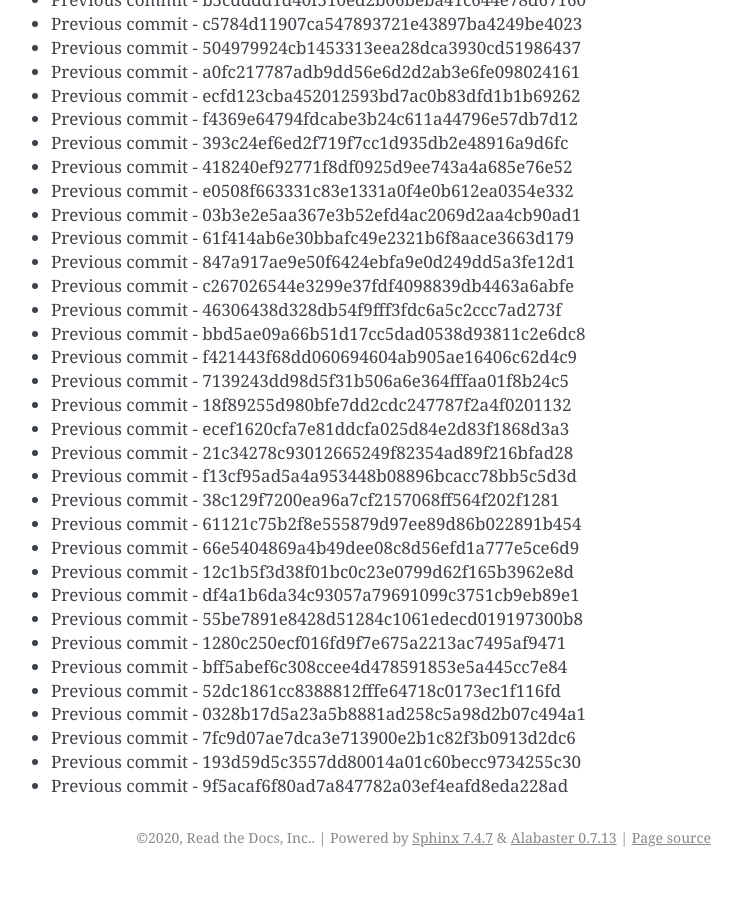
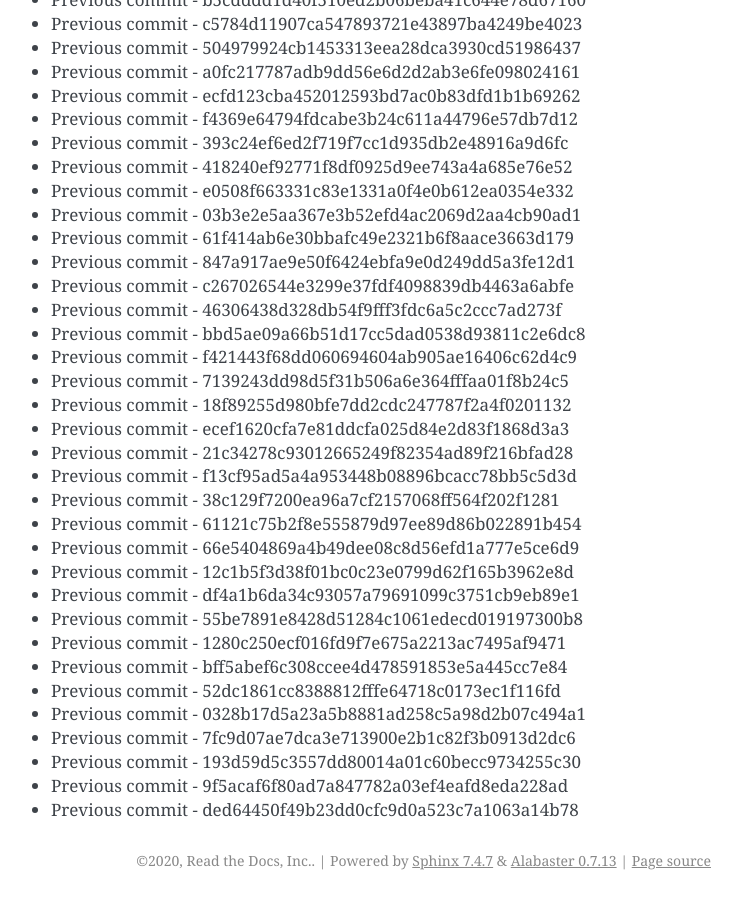
Before and after one commit to readthedocs/rtd-git-stresstest, a Sphinx documentation site: the page built from docs/updates.rst, in a window 1280 px wide and 900 px high, scrolled down 57720 px. Shown: the whole window, without its empty margins (399-1141 px from the left). Built offline with Sphinx 7.4.7, drawn with Linux system fonts in a browser that asks for light colours; before the commit the page ends 58597 px from its top, so only the background shows below that.

Commit message:
Generating commit from previous: ded64450f49b23dd0cfc9d0a523c7a1063a14b78

```diff
--- a/docs/updates.rst
+++ b/docs/updates.rst
@@ -2457,3 +2457,4 @@ It can be tested for any performance characteristics.
 * Previous commit - 7fc9d07ae7dca3e713900e2b1c82f3b0913d2dc6
 * Previous commit - 193d59d5c3557dd80014a01c60becc9734255c30
 * Previous commit - 9f5acaf6f80ad7a847782a03ef4eafd8eda228ad
+* Previous commit - ded64450f49b23dd0cfc9d0a523c7a1063a14b78
```
